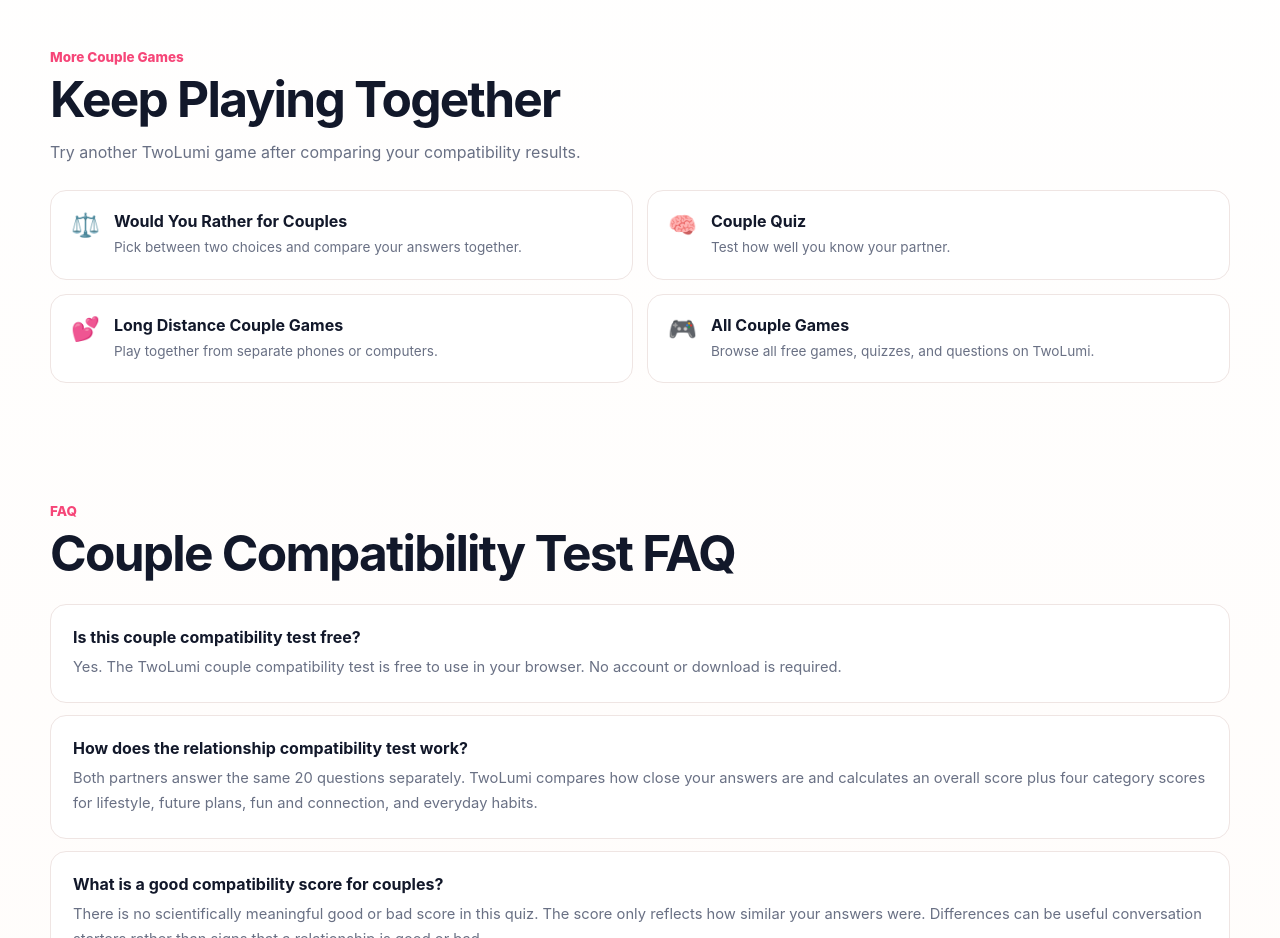
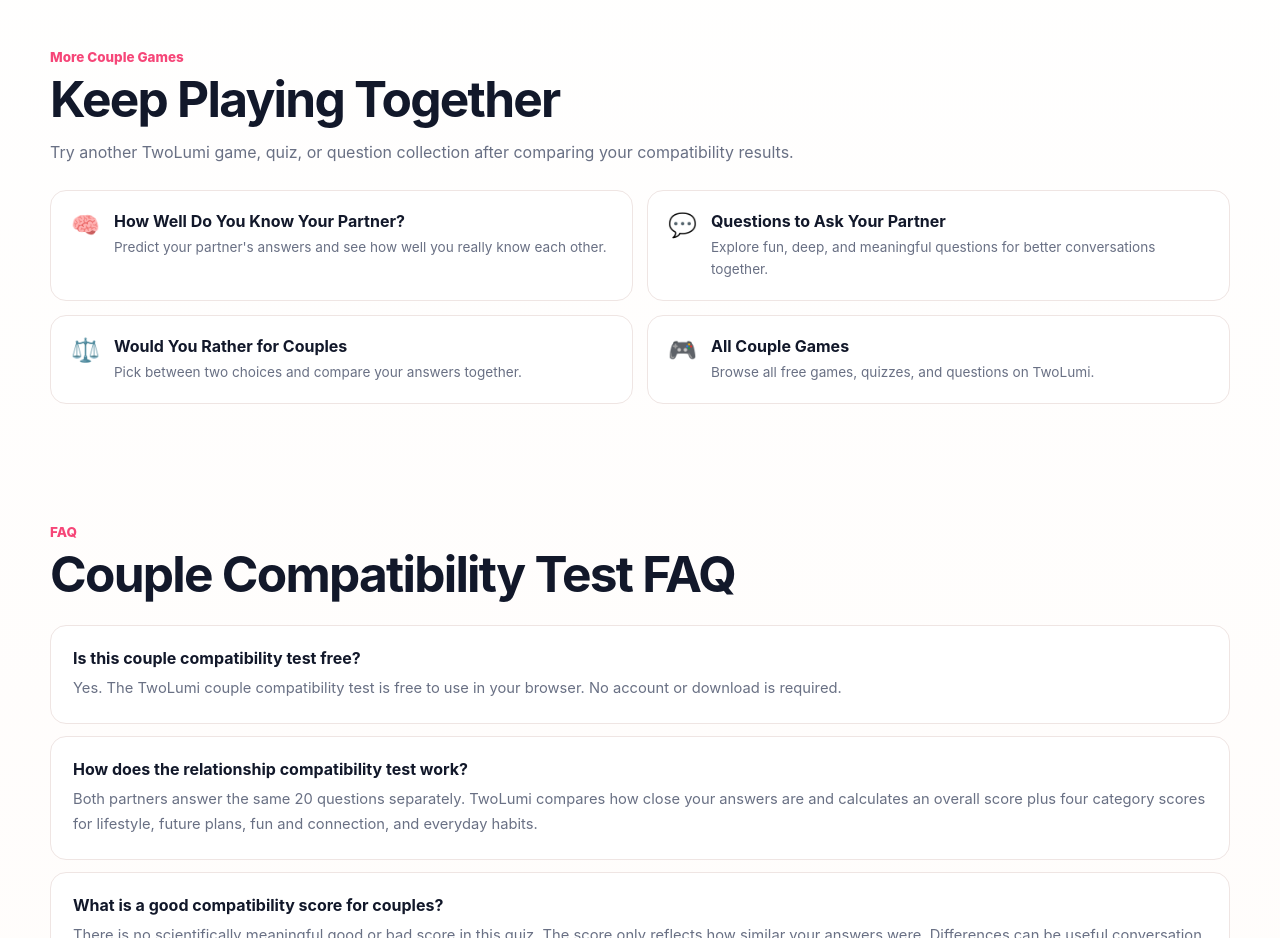
Before and after one commit to williamfeng0313/pairplay-mvp, a Next.js app: page /couple-compatibility-test in a window 1280 px wide. Shown: the part 4140-5078 px from the top of the page. Built offline with nearby package versions, Linux system fonts and the light colour scheme; no server answers.

Commit message:
update 260827

```diff
--- a/app/couple-compatibility-test/page.tsx
+++ b/app/couple-compatibility-test/page.tsx
@@ -798,7 +798,8 @@ export default function Page() {
     </h2>
 
     <p>
-            Try another TwoLumi game
+      Try another TwoLumi game,
+      quiz, or question collection
       after comparing your
       compatibility results.
     </p>
@@ -806,6 +807,69 @@ export default function Page() {
   </div>
 
   <div className="compat-related-grid">
+
+    {/* =================================
+        Couple Quiz
+    ================================= */}
+
+    <Link
+      href="/couple-quiz"
+      className="compat-related-card"
+    >
+
+      <span>
+        🧠
+      </span>
+
+      <div>
+
+        <h3>
+          How Well Do You Know Your Partner?
+        </h3>
+
+        <p>
+          Predict your partner&apos;s
+          answers and see how well
+          you really know each other.
+        </p>
+
+      </div>
+
+    </Link>
+
+    {/* =================================
+        Couple Questions
+    ================================= */}
+
+    <Link
+      href="/couple-questions"
+      className="compat-related-card"
+    >
+
+      <span>
+        💬
+      </span>
+
+      <div>
+
+        <h3>
+          Questions to Ask Your Partner
+        </h3>
+
+        <p>
+          Explore fun, deep, and
+          meaningful questions for
+          better conversations
+          together.
+        </p>
+
+      </div>
+
+    </Link>
+
+    {/* =================================
+        Would You Rather
+    ================================= */}
 
     <Link
       href="/would-you-rather-questions-for-couples"
@@ -823,63 +887,18 @@ export default function Page() {
         </h3>
 
         <p>
-                Pick between two
-                choices and compare
-                your answers together.
+          Pick between two choices
+          and compare your answers
+          together.
         </p>
 
       </div>
 
     </Link>
 
-          <Link
-            href="/couple-quiz"
-            className="compat-related-card"
-          >
-
-            <span>
-              🧠
-            </span>
-
-            <div>
-
-              <h3>
-                Couple Quiz
-              </h3>
-
-              <p>
-                Test how well you
-                know your partner.
-              </p>
-
-            </div>
-
-          </Link>
-
-          <Link
-            href="/long-distance-couple-games"
-            className="compat-related-card"
-          >
-
-            <span>
-              💕
-            </span>
-
-            <div>
-
-              <h3>
-                Long Distance Couple Games
-              </h3>
-
-              <p>
-                Play together from
-                separate phones or
-                computers.
-              </p>
-
-            </div>
-
-          </Link>
+    {/* =================================
+        All Games
+    ================================= */}
 
     <Link
       href="/games"
@@ -909,6 +928,10 @@ export default function Page() {
   </div>
 
 </section>
+
+
+
+
 
       {/* ==============================
           FAQ
```
Also changed, not shown: app/this-or-that-for-couples/page.tsx (+6 -5 lines). Lines whose indentation alone changed are shown as unchanged.
